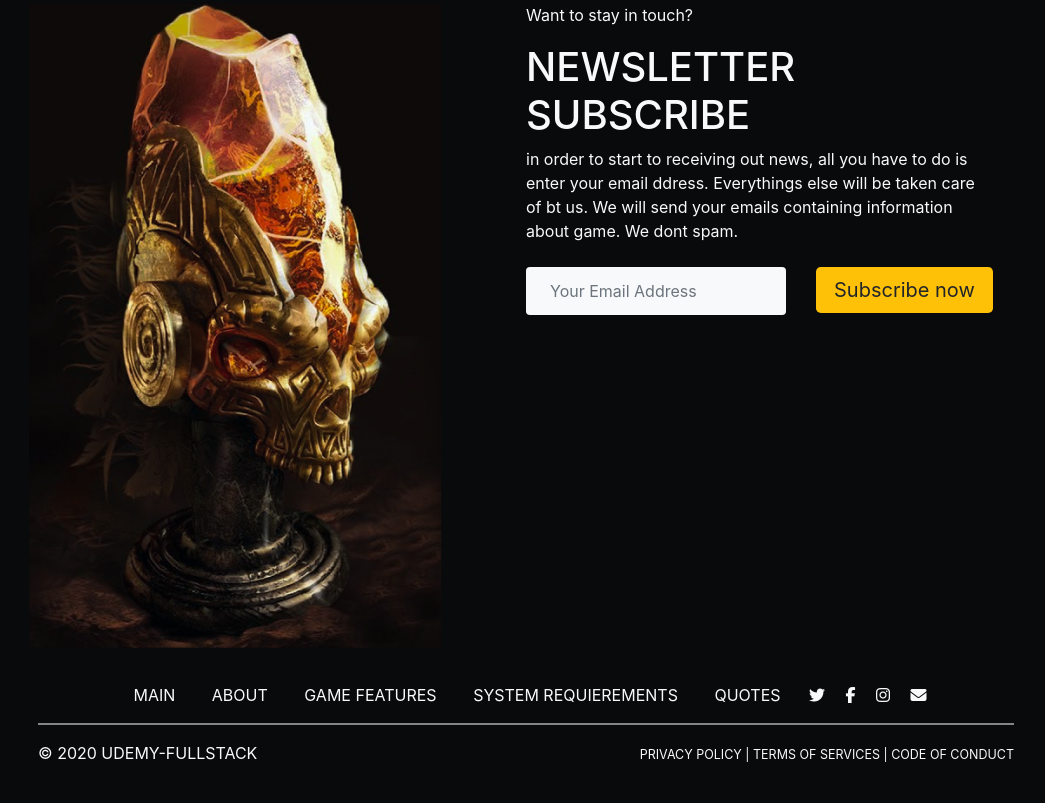
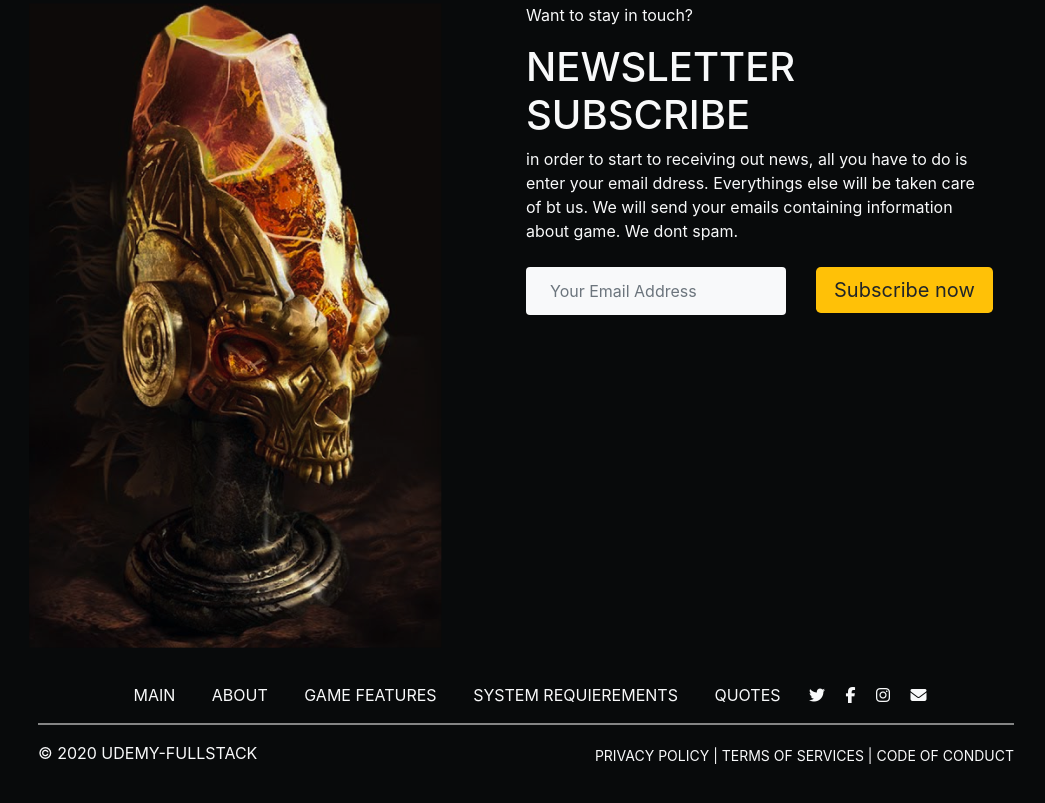
Before and after one commit to nugrahaadis12/FSW-Challange3, a plain HTML site: page index.html in a window 1280 px wide. Shown: the part 4411-5214 px from the top of the page, without its empty margins (114-1159 px from the left). Drawn offline with nearby package versions, Linux system fonts and the light colour scheme.

Commit message:
Update CSS Footer

```diff
--- a/css/styles.css
+++ b/css/styles.css
@@ -199,9 +199,10 @@ hr.newHR {
 
 /* Start Footer */
 .textFooter {
-    font-size: 12.5px;
+    font-size: 14px;
     margin-bottom: 12px;
 }
+/* End Footer */
 
 @media only screen and (min-width: 999px) and (max-width: 2000px) {
     .brFooter {
```
